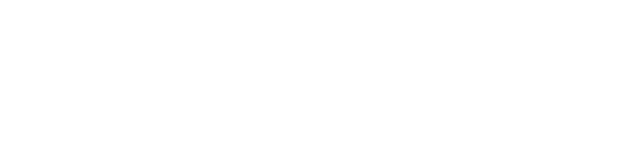
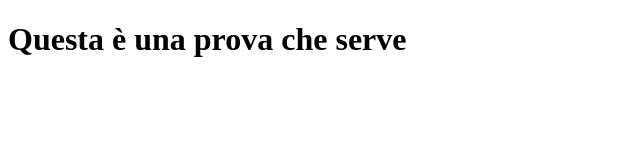
Before and after one commit to andreacagnina/Github, a plain HTML site: page index.html in a window 1280 px wide. Shown: the whole page, without its empty margins (0-640 px from the left). Drawn offline with Linux system fonts and the light colour scheme.

Commit message:
[feat] add h1

```diff
--- a/index.html
+++ b/index.html
@@ -8,6 +8,7 @@
 </head>
 
 <body>
+    <h1>Questa è una prova che serve</h1>
 
 </body>
 
```
